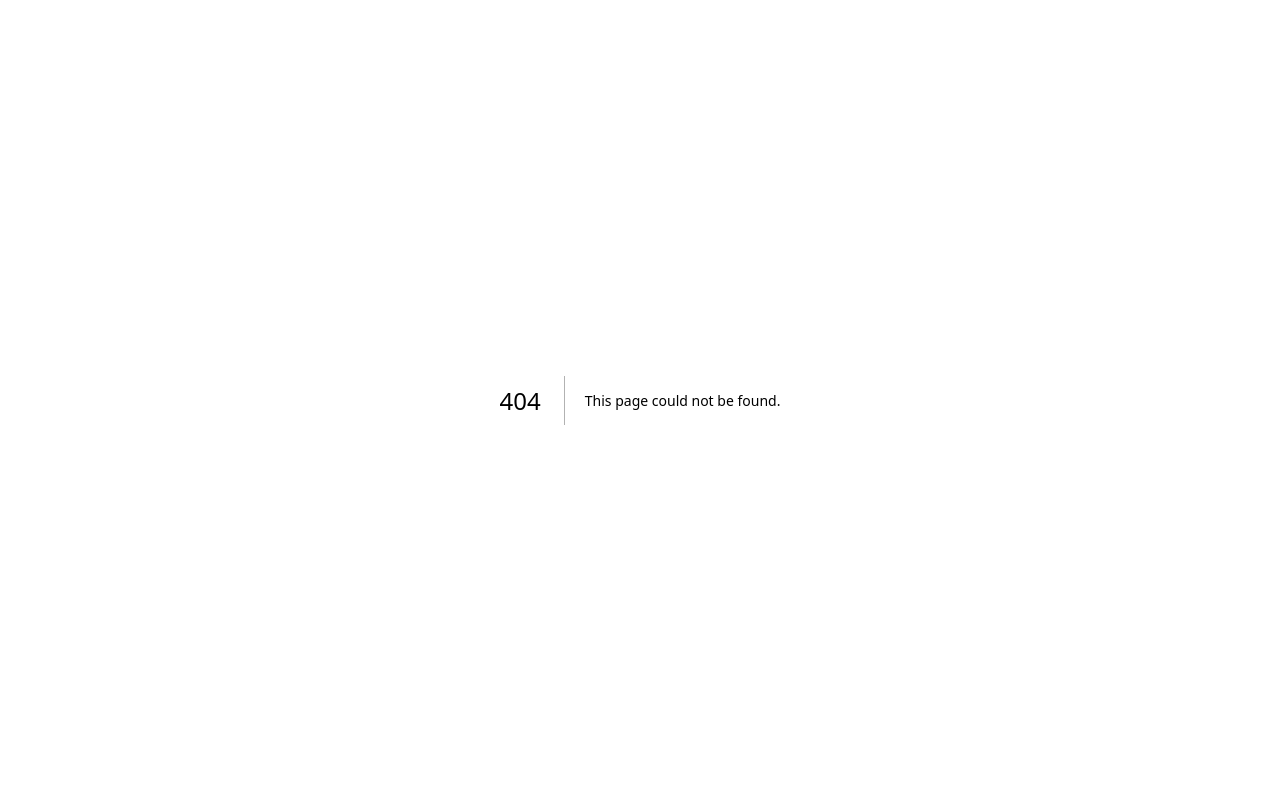
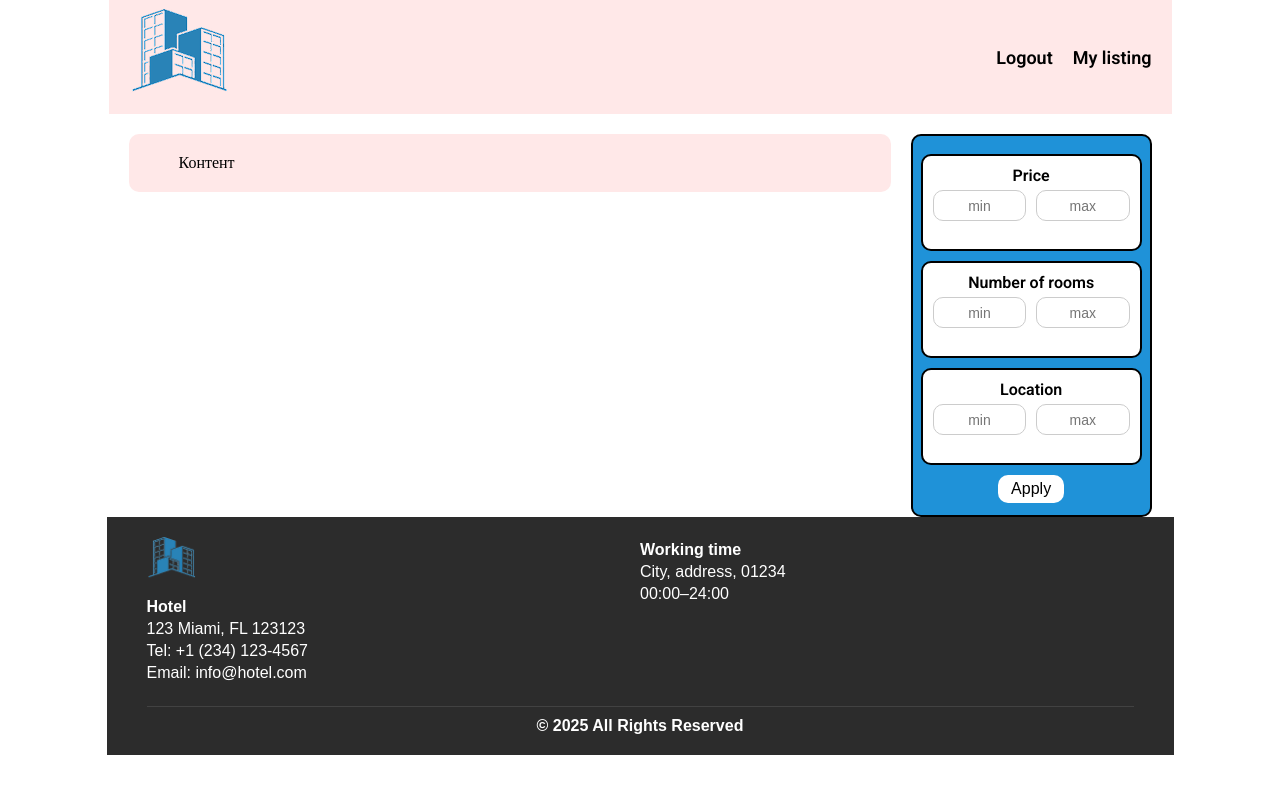
Before and after one commit to Shevchenko00/RentalAppartments, a Next.js app in the folder frontend/: page /hotels in a window 1280 px wide. Before the commit this address had no page. Shown: the top 794 px of the page. Built offline with nearby package versions, Linux system fonts and the light colour scheme.

Commit message:
add: some markup for hotels page and layout

```diff
--- /dev/null
+++ b/frontend/src/app/hotels/layout.js
@@ -0,0 +1,19 @@
+import Header from "@/components/Header/Header";
+import Footer from "@/components/Footer/Footer";
+
+const Layout = ({children}) => {
+    const links = [
+        {title: 'Logout', href: '/login'},
+        {title: 'My listing', href: '/booking'},
+    ];
+
+    return (
+        <>
+        <Header links={links}/>
+        {children}
+        <Footer/>
+        </>
+    )
+}
+
+export default Layout;
--- /dev/null
+++ b/frontend/src/app/hotels/page.js
@@ -0,0 +1,45 @@
+import styles from './page.module.scss'
+import Header from "@/components/Header/Header";
+import Input from "@/components/Input/Input";
+import Button from "@/components/Button/Button";
+
+const Hotels = () => {
+
+    return (
+        <>
+            <div className={styles.container}>
+
+                <div className={styles.layout}>
+                    <main className={styles.main}>Контент</main>
+                    <aside className={styles.sidebar}>
+                        <div className={styles.filter}>
+                            <h1>Price</h1>
+                            <div className={styles.inputs}>
+                                <input placeholder="min" />
+                                <input placeholder="max" />
+                            </div>
+
+                        </div>
+                        <div className={styles.filter}>
+                            <h1>Number of rooms</h1>
+                            <div className={styles.inputs}>
+                                <input placeholder="min" />
+                                <input placeholder="max" />
+                            </div>
+
+                        </div>
+                        <div className={styles.filter}>
+                            <h1>Location</h1>
+                            <div className={styles.inputs}>
+                                <input placeholder="min" />
+                                <input placeholder="max" />
+                            </div>
+                        </div>
+                        <button className={styles.btn} type={'submit'}>Apply</button>
+                    </aside>
+                </div>
+            </div>
+        </>
+    )
+}
+export default Hotels;
--- /dev/null
+++ b/frontend/src/app/hotels/page.module.scss
@@ -0,0 +1,95 @@
+.container {
+  max-width: 1063px;
+  width: 100%;
+  margin: 0 auto;
+  padding: 0 20px;
+  box-sizing: border-box;
+}
+
+.layout {
+  display: flex;
+  gap: 20px;
+  padding-top: 20px;
+}
+
+.main {
+  flex: 3;
+  background-color: #FFE8E8;
+  padding: 20px 50px;
+  border-radius: 10px;
+  height: 100%;
+}
+
+.sidebar {
+  flex: 1;
+  background-color: #1f92d8;
+  padding: 8px;
+  border: 2px solid black;
+  width: 212px;
+  height: 383px;
+  border-radius: 10px;
+  box-sizing: border-box;
+}
+
+.filter {
+  width: 100%;
+  background-color: white;
+  border-radius: 10px;
+  border: 2px solid black;
+  margin: 10px auto;
+  height: 97px;
+  padding: 10px;
+  box-sizing: border-box;
+
+  display: flex;
+  flex-direction: column;
+  gap: 5px;
+
+  h1 {
+    font-family: Roboto, sans-serif;
+    margin: 0 auto;
+    font-size: 16px;
+  }
+
+  .inputs {
+    display: flex;
+    gap: 10px;
+
+    input {
+      flex: 1;
+      width: 66px;
+      height: 31px;
+      border: 1px solid #ccc;
+      border-radius: 10px;
+      font-size: 14px;
+      text-align: center;
+      padding: 0 6px;
+      box-sizing: border-box;
+    }
+  }
+}
+
+
+.btn {
+  display: block;
+  width: 30%;
+  margin: 0 auto;
+  padding: 5px;
+  border: none;
+  border-radius: 10px;
+  background-color: #ffffff;
+  color: #000000;
+  font-weight: 500;
+  font-size: 1rem;
+  transition: background-color 0.25s ease;
+  cursor: pointer;
+  &:hover {
+    opacity: 80%;
+  }
+  &:active {
+    transform: scale(0.97);
+    background-color: #005bb5;
+    box-shadow: inset 0 2px 4px rgba(0, 0, 0, 0.2);
+
+  }
+}
--- a/frontend/src/components/Footer/Footer.js
+++ b/frontend/src/components/Footer/Footer.js
@@ -12,11 +12,6 @@ const Footer = () => {
                 <p>123 Miami, FL 123123</p>
                 <p>Tel: +1 (234) 123-4567</p>
                 <p>Email: info@hotel.com</p>
-            </div>
-
-            <div className={styles.center}>
-                <a href="/signin">Sign in</a>
-                <a href="/register">Register</a>
             </div>
 
             <div className={styles.right}>
--- a/frontend/src/components/Footer/Footer.module.scss
+++ b/frontend/src/components/Footer/Footer.module.scss
@@ -27,7 +27,7 @@
     margin: 4px 0;
   }
 
-  .left, .center, .right {
+  .left, .right {
     flex: 1;
     min-width: 200px;
     margin-bottom: 20px;
@@ -50,7 +50,7 @@
     align-items: center;
     text-align: center;
 
-    .left, .center, .right {
+    .left, .right {
       flex: unset;
       min-width: unset;
       width: 100%;
```
